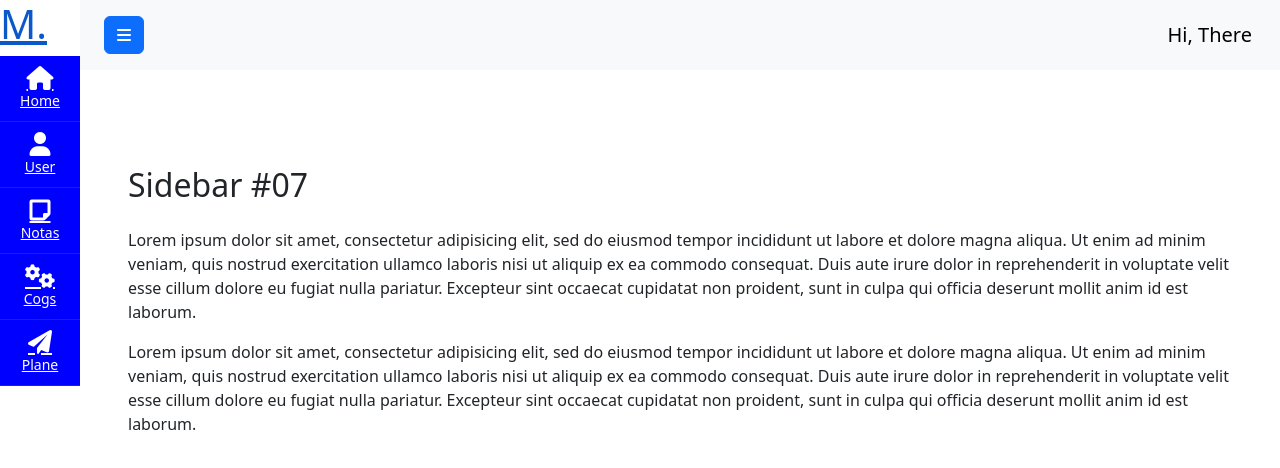
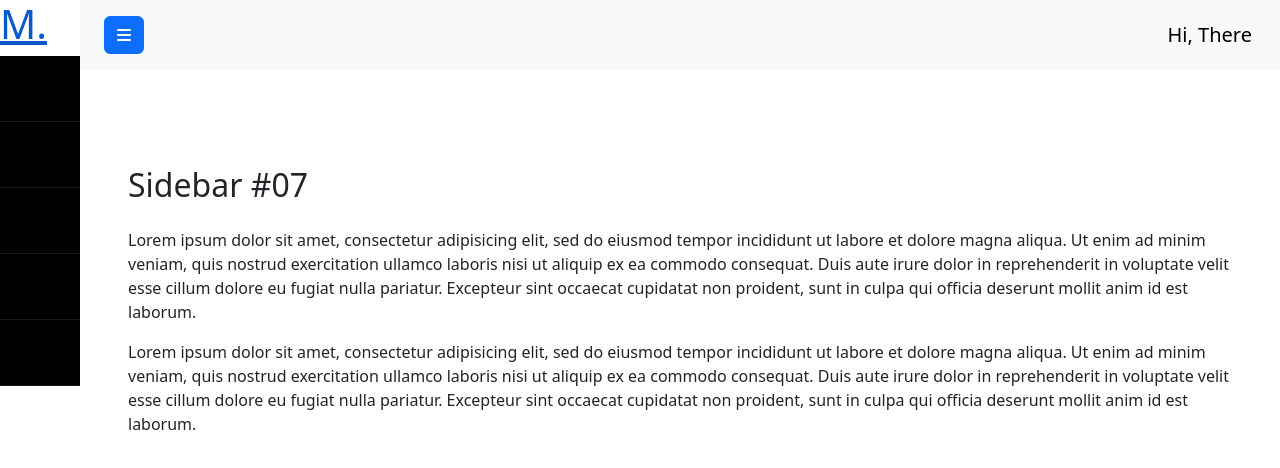
Before and after one commit to Leonardo1065a/components, an Angular app: page / in a window 1280 px wide. Shown: the top 468 px of the page. Built offline with nearby package versions, Linux system fonts and the light colour scheme.

Commit message:
fix sidebar

```diff
--- a/src/assets/scss/sidebar/_sidebar.scss
+++ b/src/assets/scss/sidebar/_sidebar.scss
@@ -1,7 +1,7 @@
 #sidebar {
   min-width: 270px;
   max-width: 270px;
-  background: #3e64ff;
+  background: #000;
   color: #fff;
   -webkit-transition: all 0.3s;
   -o-transition: all 0.3s;
@@ -17,6 +17,7 @@
 }
 #sidebar.active ul.components li a {
   padding: 10px 0;
+  text-decoration: none;
 }
 #sidebar.active ul.components li a span {
   margin-right: 0;
@@ -31,7 +32,7 @@
 }
 #sidebar .logo {
   display: block;
-  color: #fff;
+  color: #000;
   font-weight: 900;
   padding: 10px 30px;
   -webkit-transition: 0.3s;
@@ -70,34 +71,18 @@
 #sidebar ul li a {
   padding: 10px 30px;
   display: block;
-  color: white;
+  color: #000;
   border-bottom: 1px solid rgba(255, 255, 255, 0.1);
 }
 #sidebar ul li a span {
   margin-right: 15px;
 }
-@media (max-width: 991.98px) {
-  #sidebar ul li a span {
-    display: block;
-  }
-}
 #sidebar ul li a:hover {
-  color: #fff;
+  color: #000;
 }
 #sidebar ul li.active > a {
   background: transparent;
-  color: #fff;
-}
-@media (max-width: 991.98px) {
-  #sidebar {
-    min-width: 80px;
-    max-width: 80px;
-    text-align: center;
-    margin-left: -80px !important;
-  }
-  #sidebar.active {
-    margin-left: 0 !important;
-  }
+  color: #000;
 }
 
 a[data-toggle="collapse"] {
@@ -114,12 +99,6 @@ a[data-toggle="collapse"] {
   transform: translateY(-50%);
 }
 
-@media (max-width: 991.98px) {
-  #sidebarCollapse span {
-    display: none;
-  }
-}
-
 //SIDEBAR
 .wrapper {
   width: 100%;
@@ -128,8 +107,7 @@ a[data-toggle="collapse"] {
 #sidebar {
   min-width: 270px;
   max-width: 270px;
-  background: blue;
-  color: #fff;
+  color: #000;
   transition: all 0.3s;
   &.active {
     min-width: 80px;
@@ -145,6 +123,10 @@ a[data-toggle="collapse"] {
             display: block;
             font-size: 24px;
           }
+
+          span.title {
+            display: none;
+          }
         }
       }
     }
@@ -159,7 +141,7 @@ a[data-toggle="collapse"] {
 
   .logo {
     display: block;
-    color: #fff;
+    color: #000;
     font-weight: 900;
     padding: 10px 30px;
     transition: 0.3s ease-in-out;
@@ -180,7 +162,7 @@ a[data-toggle="collapse"] {
       a {
         padding: 10px 30px;
         display: block;
-        color: rgba(255, 255, 255, 1);
+        color: #000;
         border-bottom: 1px solid rgba(255, 255, 255, 0.1);
         span {
           margin-right: 15px;
@@ -189,14 +171,15 @@ a[data-toggle="collapse"] {
             display: block;
           }
         }
+
         &:hover {
-          color: #fff;
+          color: #000;
         }
       }
       &.active {
         > a {
           background: transparent;
-          color: #fff;
+          color: #000;
         }
       }
     }
```
